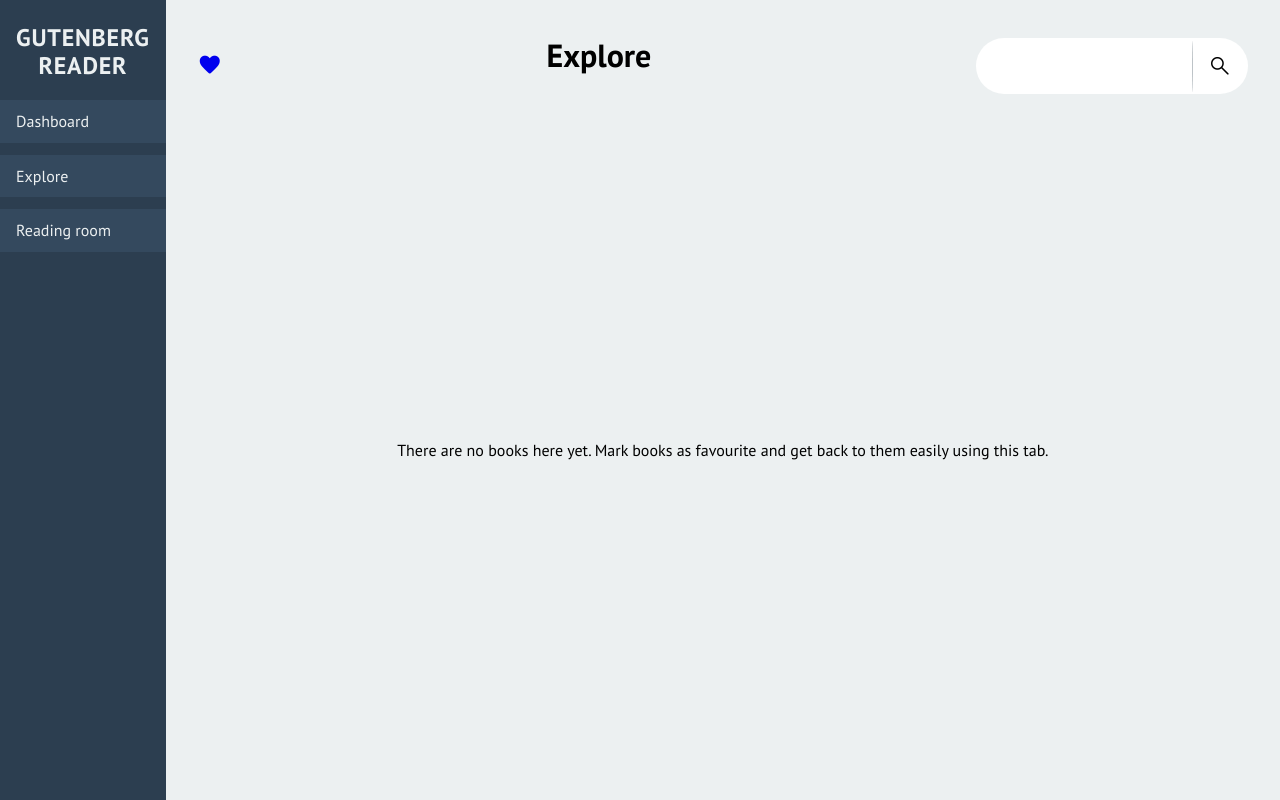
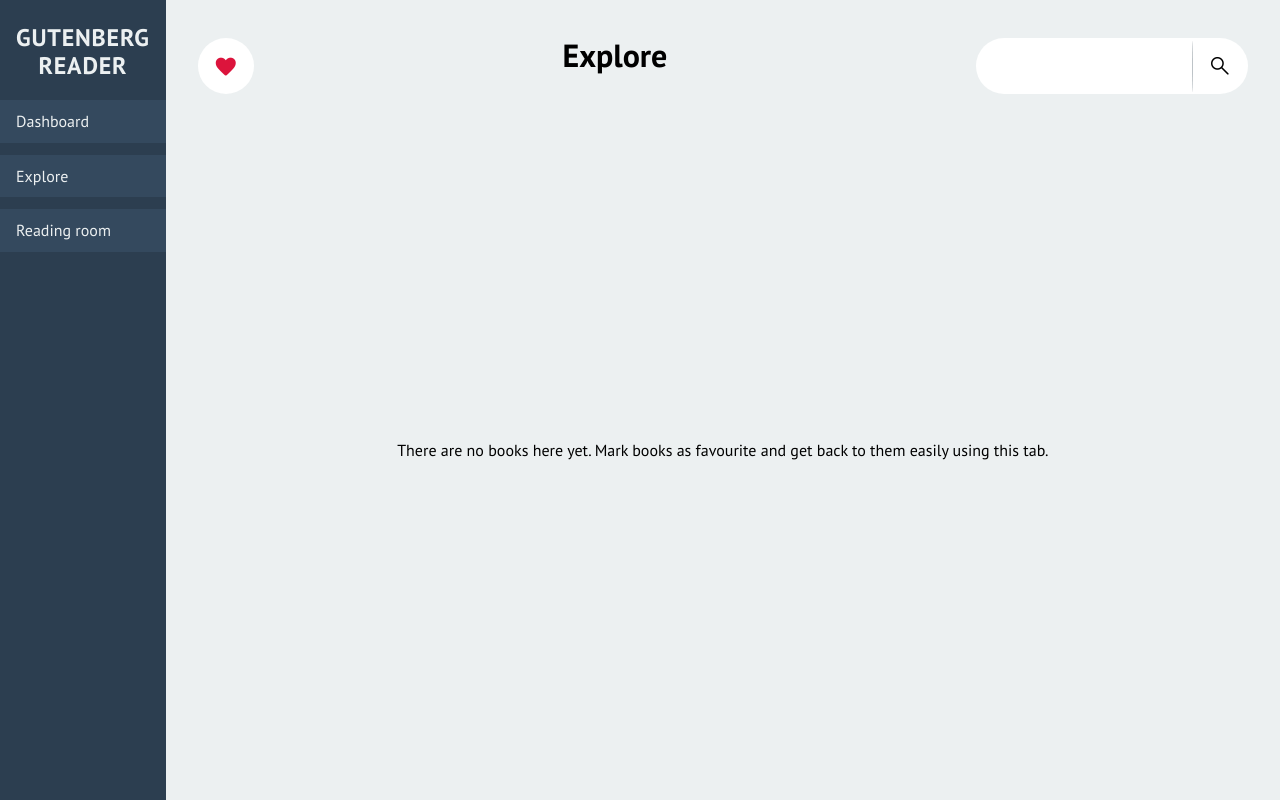
Before and after one commit to butteredptarmigan/butteredptarmigan.github.io, a React (Create React App) app: page /explore/favorites in a window 1280 px wide. Built offline with nearby package versions, Linux system fonts and the light colour scheme.

Commit message:
Style show favorites button

```diff
--- /dev/null
+++ b/src/explore/ShowFavorites.scss
@@ -0,0 +1,13 @@
+@use '../styles/reset';
+
+.ShowFavorites {
+    @include reset.link();
+
+    display: flex;
+    justify-content: center;
+    align-items: center;
+    padding: 1rem;
+    background-color: white;
+    color: crimson;
+    border-radius: 50%;
+}
--- a/src/explore/ShowFavorites.tsx
+++ b/src/explore/ShowFavorites.tsx
@@ -1,6 +1,7 @@
 import { NavLink, useMatch } from 'react-router-dom';
 import I from '../ui/Icon';
 import classNames from 'classnames';
+import './ShowFavorites.scss';
 
 export const ShowFavorites = () => {
     const active = useMatch('/explore/favorites');
```
